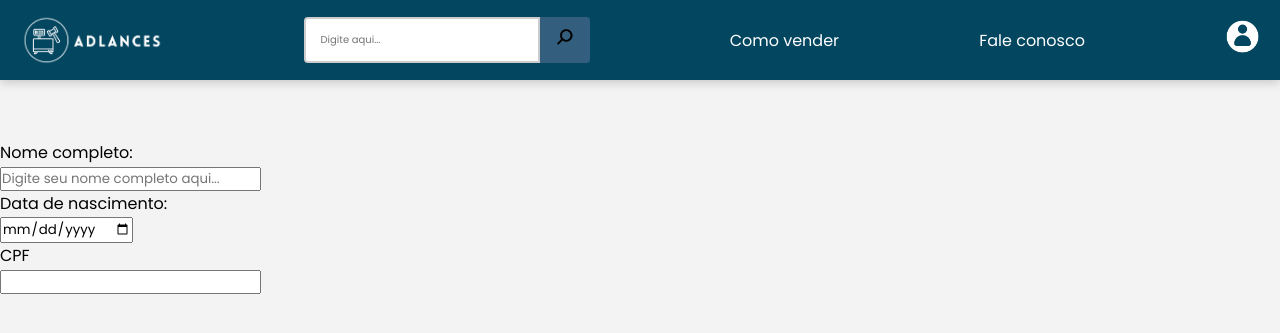
After one commit to Ad-Lances/Ad-Lances, a Flask app: page /cadastro in a window 1280 px wide. The commit adds this page. Shown: the top 333 px of the page. Run offline with Flask 3, Linux system fonts and the light colour scheme.

Commit message:
Ajustes na homepage e criação da página de cadastro

```diff
--- a/app.py
+++ b/app.py
@@ -6,5 +6,9 @@ app = Flask(__name__)
 def index():
     return render_template('/index.html')
 
+@app.route('/cadastro')
+def pagina_cadastro():
+    return render_template('cadastro.html')
+
 if __name__ == '__main__':
     app.run(debug=True)
--- /dev/null
+++ b/static/css/cadastro.css
@@ -0,0 +1,89 @@
+@import url('https://fonts.googleapis.com/css2?family=Poppins:ital,wght@0,100;0,200;0,300;0,400;0,500;0,600;0,700;0,800;0,900;1,100;1,200;1,300;1,400;1,500;1,600;1,700;1,800;1,900&display=swap');
+
+* {
+    margin: 0;
+    padding: 0;
+    box-sizing: border-box;
+    font-family: "Poppins", sans-serif;
+}
+
+body {
+    background-color: #f3f3f3;
+    padding-top: 140px;
+}
+
+#nav {
+    background-color: #034660;
+    width: 100%;
+    color: white;
+    display: flex;
+    position: fixed;
+    top: 0;
+    left: 0;
+    z-index: 1000;
+    padding: 10px 20px;
+    box-shadow: 0 2px 10px rgba(0, 0, 0, 0.2);
+    height: 80px;
+}
+
+#nav ul {
+    list-style-type: none;
+    display: flex;
+    justify-content: space-between;
+    align-items: center;
+    width: 100%;
+    gap: 10px;
+}
+
+#nav #logo {
+    height: 50px;
+    width: auto;
+    object-fit: contain;
+}
+
+#nav-item {
+    display: flex;
+    flex-direction: column;
+    align-items: center;
+    justify-content: center;
+    gap: 5px;
+    background-color: transparent;
+}
+
+#nav-item img{
+    width: 35px;
+    height: auto;
+}
+
+#search-container {
+    flex-grow: 1;
+    max-width: 500px;
+}
+
+#search-container form {
+    display: flex;
+    width: 100%;
+}
+
+#search-container input[type="text"] {
+    flex-grow: 1;
+    padding: 10px 15px;
+    border: 2px solid #ccc;
+    border-radius: 4px 0 0 4px;
+    font-size: 10px;
+    background-color: white;
+}
+
+#search-container button {
+    padding: 10px 15px;
+    background-color: #335e7d;
+    border: none;
+    border-radius: 0 4px 4px 0;
+    color: white;
+    cursor: pointer;
+}
+
+#searchimg{
+    width: 20px;
+
+}
--- /dev/null
+++ b/templates/cadastro.html
@@ -0,0 +1,59 @@
+<!DOCTYPE html>
+<html lang="en">
+<head>
+    <meta charset="UTF-8">
+    <meta name="viewport" content="width=device-width, initial-scale=1.0">
+    <title>Login</title>
+    <link rel="stylesheet" href="{{ url_for('static', filename='css/cadastro.css') }}">
+</head>
+<body>
+    <nav id="nav">
+        <ul>
+            <li>
+                <div id="nav-item">
+                <img id="logo" src="{{ url_for('static', filename='img/logo.png') }}">
+                </div>
+            </li>
+
+            <li>
+                <div id="search-container">
+                    <form>
+                        <input type="text" placeholder="Digite aqui...">
+                        <button type="submit"><img src="{{ url_for('static', filename='img/search-icon.png') }}" id="searchimg"></button>
+                    </form>
+                </div>
+            </li>
+
+            <li>
+                <div id="nav-item">
+                    Como vender
+                </div>
+            </li>
+
+            <li>
+                <div id="nav-item">
+                    Fale conosco
+                </div>
+            </li>
+
+            <li>
+                <div id="nav-item">
+                    <div id="img-nav">
+                        <a href="cadastro.html"><img src="{{ url_for('static', filename='img/icons-img/profile-icon.png') }}"></a>
+                    </div>
+                </div>
+            </li>
+        </ul>
+    </nav>
+
+    <form>
+        <label for="name">Nome completo:</label><br>
+        <input type="text" id="nome" name="nomecoompleto" placeholder="Digite seu nome completo aqui..."><br>
+        <label for="birth-date">Data de nascimento:</label><br>
+        <input type="date" id="datanasc" name="datanasc"><br>
+        <label for="CPF">CPF</label><br>
+        <input type="text" name="cpf" pattern="\d{3}\.\d{3}\.\d{3}-\d{2}" \
+			title="Digite um CPF no formato: xxx.xxx.xxx-xx"><br>
+    </form>
+</body>
+</html>
```
Also changed, not shown: static/css/index.css (+66 -16 lines), static/script/script.js (added, +44 -0 lines), templates/index.html (+21 -11 lines), static/img/banners/slide1.png (added), static/img/banners/slide2.png (added), static/img/banners/slide3.png (added), static/img/icons-img/profile-icon.png (added).
